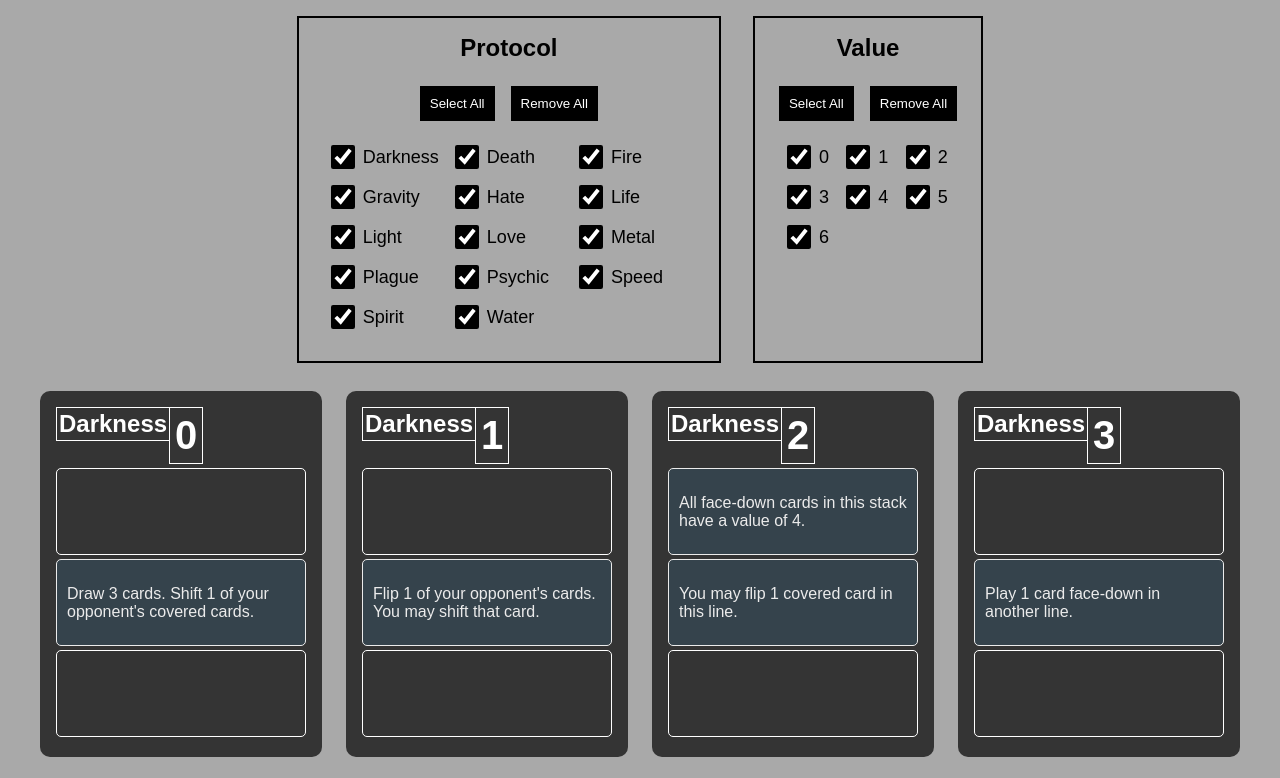
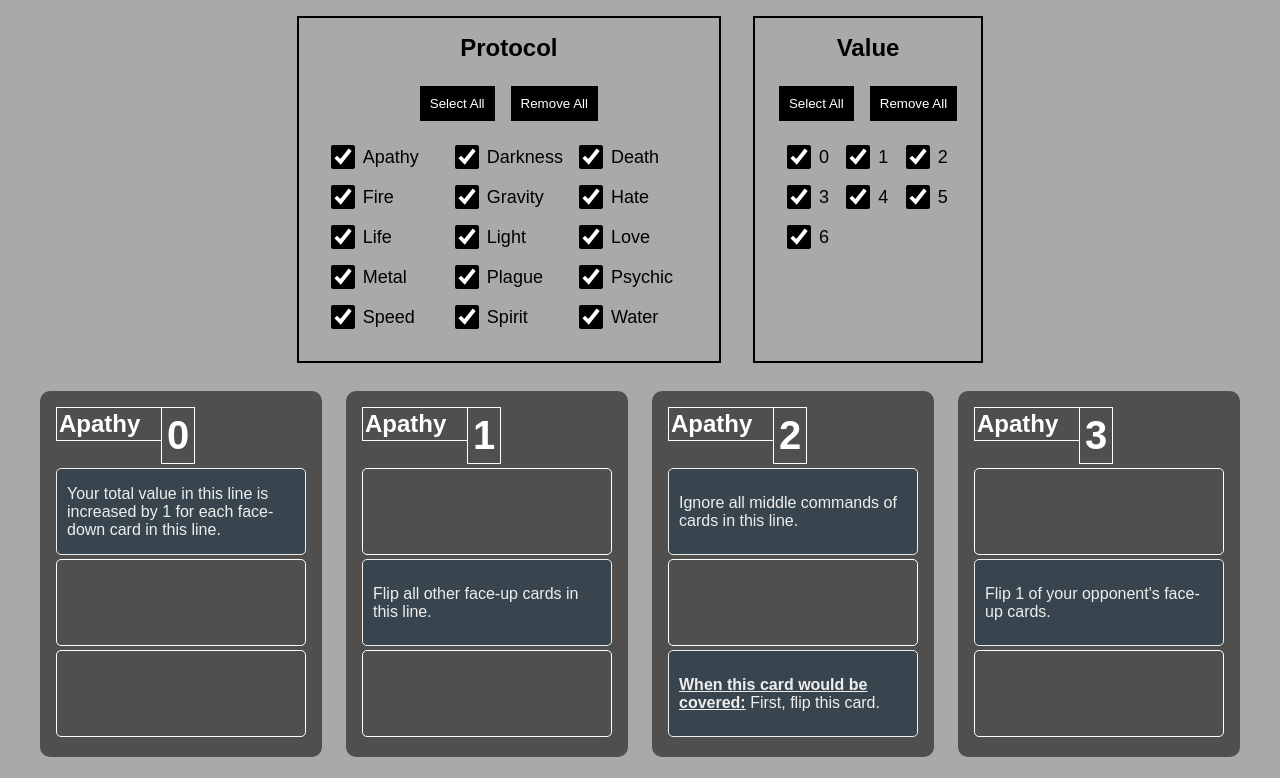
Before and after one commit to ryanascherr/compile, a plain HTML site: page index.html in a window 1280 px wide. Shown: the top 778 px of the page. Drawn offline with nearby package versions, Linux system fonts and the light colour scheme.

Commit message:
Add Apathy (Aux 1)

```diff
--- a/index.html
+++ b/index.html
@@ -16,6 +16,10 @@
                 <button class="filters__btn js_remove-all-protocol">Remove All</button>
             </div>
             <ul class="filters__list">
+                <li class="filters__list-item">
+                    <input class="filters__input js_criteria js_protocol js_apathy" checked type="checkbox" id="apathy" name="checkbox" value="1">
+                    <label class="filters__label" for="apathy">Apathy</label>
+                </li>
                 <li class="filters__list-item">
                     <input class="filters__input js_criteria js_protocol js_darkness" checked type="checkbox" id="darkness" name="checkbox" value="1">
                     <label class="filters__label" for="darkness">Darkness</label>
--- a/script.js
+++ b/script.js
@@ -1,4 +1,58 @@
 let cards = [
+    {
+        protocol: "Apathy",
+        power: 0,
+        top: "Your total value in this line is increased by 1 for each face-down card in this line.",
+        middle: "",
+        bottom: "",
+        keywords: {
+        }
+    },
+    {
+        protocol: "Apathy",
+        power: 1,
+        top: "",
+        middle: "Flip all other face-up cards in this line.",
+        bottom: "",
+        keywords: {
+        }
+    },
+    {
+        protocol: "Apathy",
+        power: 2,
+        top: "Ignore all middle commands of cards in this line.",
+        middle: "",
+        bottom: "<div><span class='emphasis'>When this card would be covered:</span> First, flip this card.</div>",
+        keywords: {
+        }
+    },
+    {
+        protocol: "Apathy",
+        power: 3,
+        top: "",
+        middle: "Flip 1 of your opponent's face-up cards.",
+        bottom: "",
+        keywords: {
+        }
+    },
+    {
+        protocol: "Apathy",
+        power: 4,
+        top: "",
+        middle: "You may flip 1 of your covered cards.",
+        bottom: "",
+        keywords: {
+        }
+    },
+    {
+        protocol: "Apathy",
+        power: 5,
+        top: "",
+        middle: "You discard 1 card.",
+        bottom: "",
+        keywords: {
+        }
+    },
     {
         protocol: "Darkness",
         power: 0,
@@ -790,11 +844,11 @@ $(".js_remove-all-power").click(function() {
 function checkFilters() {
     let array = cards;
 
-    let [darkness, death, fire, gravity, hate, life, light, love, metal, plague, psychic, speed, spirit, water] = checkProtocols();
+    let [apathy, darkness, death, fire, gravity, hate, life, light, love, metal, plague, psychic, speed, spirit, water] = checkProtocols();
 
     let [zero, one, two, three, four, five, six] = checkPower();
 
-    array = getProtocols(array, darkness, death, fire, gravity, hate, life, light, love, metal, plague, psychic, speed, spirit, water);
+    array = getProtocols(array, apathy, darkness, death, fire, gravity, hate, life, light, love, metal, plague, psychic, speed, spirit, water);
 
     array = getPower(array, zero, one, two, three, four, five, six)
 
@@ -802,6 +856,7 @@ function checkFilters() {
 }
 
 function checkProtocols() {
+    let apathy = $('.js_apathy').is(':checked');
     let darkness = $('.js_darkness').is(':checked');
     let death = $('.js_death').is(':checked');
     let fire = $('.js_fire').is(':checked');
@@ -817,7 +872,7 @@ function checkProtocols() {
     let spirit = $('.js_spirit').is(':checked');
     let water = $('.js_water').is(':checked');
 
-    return [darkness, death, fire, gravity, life, light, love, metal, plague, psychic, speed, spirit, water];
+    return [apathy, darkness, death, fire, gravity, life, light, love, metal, plague, psychic, speed, spirit, water];
 };
 
 function checkPower() {
@@ -832,7 +887,10 @@ function checkPower() {
     return [zero, one, two, three, four, five, six];
 };
 
-function getProtocols(array, darkness, death, fire, gravity, hate, life, light, love, metal, plague, psychic, speed, spirit, water) {
+function getProtocols(array, apathy, darkness, death, fire, gravity, hate, life, light, love, metal, plague, psychic, speed, spirit, water) {
+    if (!apathy) {
+        array = array.filter(cards => cards.protocol != "Apathy");
+    }
     if (!darkness) {
         array = array.filter(cards => cards.protocol != "Darkness");
     }
--- a/style.css
+++ b/style.css
@@ -27,6 +27,9 @@
     border-radius: 10px;
     justify-self: center;
     margin: .75rem;
+  }
+  .card--apathy {
+    background: #514F4D;
   }
   .card--darkness {
     background: #343434;
```
